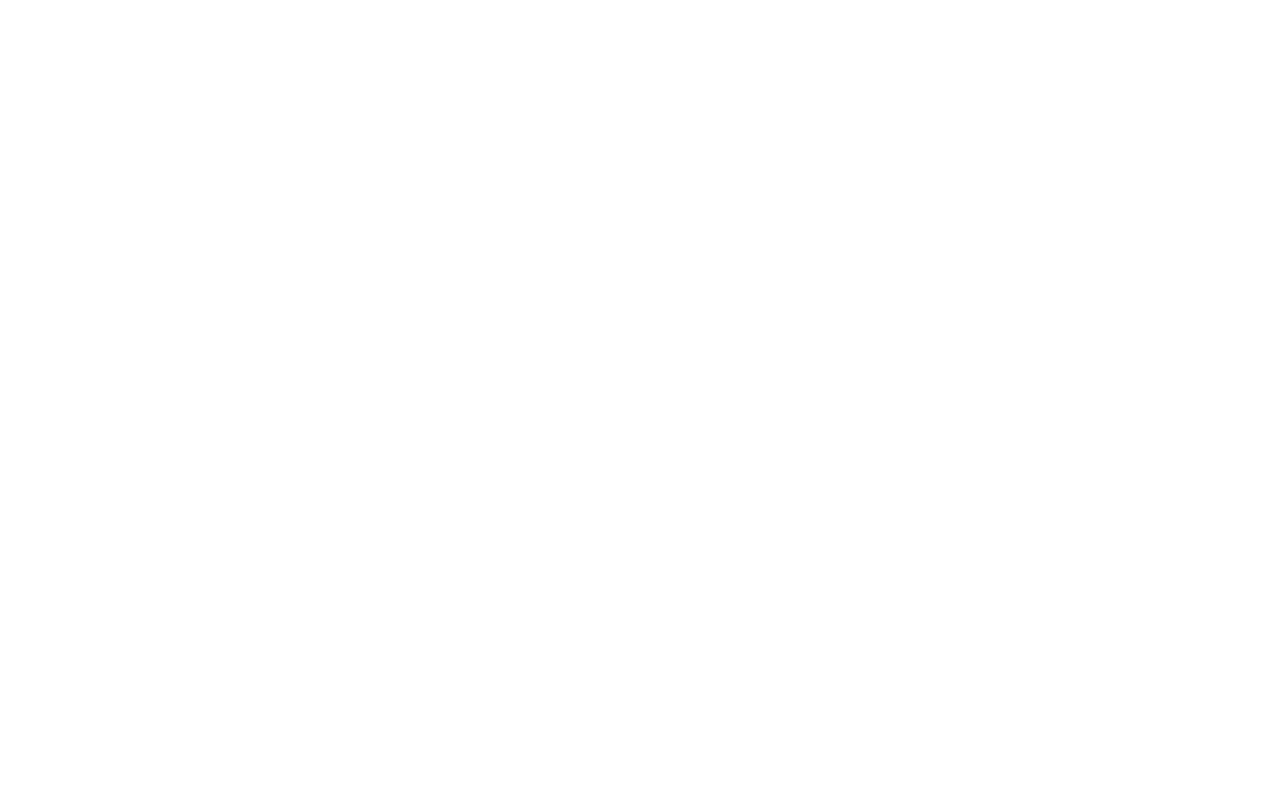
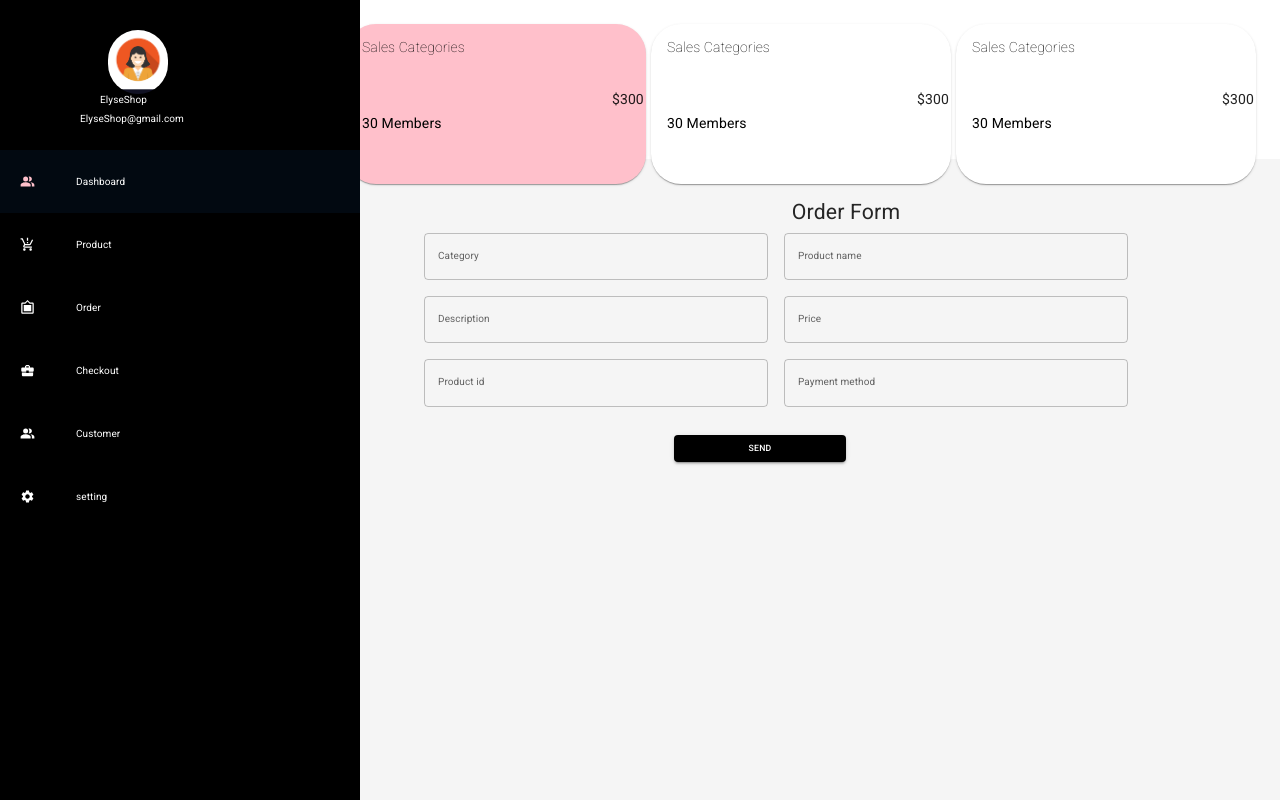
Before and after one commit to mutuyimana1/e-commerce, a React (Create React App) app: page /order in a window 1280 px wide. Before the commit this address had no page. Shown: the top 800 px of the page. Built offline with nearby package versions, Linux system fonts and the light colour scheme; a web font is replaced by a local one.

Commit message:
my-dashbord

```diff
--- a/src/App.js
+++ b/src/App.js
@@ -1,30 +1,9 @@
-// import React from "react";
-// import Header from "./component/header";
-
-// import Footer from "./component/footer";
-// import "./App.css"
-// import { Route } from "react-router-dom";
-// import Dashboard from "./views/Dashbord/Dashboard";
-// import Home from "./views/Home";
-// const App=()=>{
-//     return(
-//       <>
-
-
-//         <Header/>
-//         <Home></Home>
-//         <Footer/>
-//         </>
-//     );
-// };
-
-// export default App;
-
 import {BrowserRouter,Route,Routes} from "react-router-dom";
 import Home from "./views/Home";
 import Dashbrd from "./Dashbrd/Dashbrd";
 import AdminDashboard from "./Dashbrd/AdminDashbord";
-import Product from "./Dashbrd/Product"
+import Product from "./Dashbrd/Product";
+import Order from "./Dashbrd/oder";
 function App(){
   return(
 <BrowserRouter>
@@ -34,6 +13,7 @@
 <Route exact path="/Dashbrd" element={<Dashbrd/>}/>
 <Route exact path="/AdminDashbrd" element={<AdminDashboard/>}/>
 <Route exact path="/product" element={<Product/>}/>
+<Route exact path="/order" element={<Order/>}/>
 </Routes>
 </BrowserRouter>
   )
--- a/src/CDashboard/Header.js
+++ b/src/CDashboard/Header.js
@@ -65,13 +65,11 @@
       <Box
         sx={{
           display: "flex",
-          height: "210px",
+          height: "135px",
           width: "95%",
           mt: "24px",
           mx: "auto",
           justifyContent: "space-between",
-          zIndex:"999",
-          top:"0",
 
         }}
       >
--- a/src/Dashbrd/Dashbrd.js
+++ b/src/Dashbrd/Dashbrd.js
@@ -23,7 +23,7 @@
 const items = [
   { name: "Dashboard", icon: <PeopleAltIcon sx={{color:"pink"}} />},
   { name: "Product", icon: <ProductionQuantityLimitsIcon />,path:"/product"  },
-  { name: "Order", icon: <FilterFramesIcon /> },
+  { name: "Order", icon: <FilterFramesIcon />,path:"/order"  },
   { name: "Checkout", icon: < BusinessCenterIcon /> },
   { name: "Customer", icon: <PeopleAltIcon /> },
   { name:"setting", icon:<SettingsIcon/>}
--- a/src/Dashbrd/Head1.js
+++ b/src/Dashbrd/Head1.js
@@ -14,7 +14,7 @@
 
 export default function Head1({ style }) {
   return (
-    <Card sx={{ borderRadius: "30px", ...cardSizeCSS, ...style, p: "auto",height:"30vh",gap:"2rem" }}>
+    <Card sx={{ borderRadius: "30px", ...cardSizeCSS, ...style, p: "auto",height:"20vh",gap:"2rem" }}>
       <CardContent sx={cardSizeCSS}>
         <Typography
           sx={{
@@ -38,7 +38,7 @@
         </Box>
 
         <Typography
-          sx={{ fontSize: "14px", color: "rgba(0, 0, 0)", lineHeight: "24px" }}
+          sx={{ fontSize: "14px", color: "rgba(0, 0, 0)",position:"relative",bottom:"3rem"}}
         >
           30 Members
         </Typography>
@@ -49,8 +49,8 @@
             position: "absolute",
             left: "150px",
             right: "auto",
-            top: "32px",
-            bottom: "auto",
+
+            bottom: "30rem",
           }}
         >
 
--- a/src/Dashbrd/Product.js
+++ b/src/Dashbrd/Product.js
@@ -132,11 +132,21 @@
                 </div>
               </Card>
             </TabPanel>
-            <TabPanel value="2">Item Two</TabPanel>
+            <TabPanel value="2">
+            <button className='Months' >Months</button>
+            <div className="available">
+        <h4>Purchace <span>2675$</span> </h4>
+        <h4>Available <span>49875$</span> </h4>
+        <h4>Sales Price <span>6535$</span> </h4>
+        <h4>Sales<span>65474$</span> </h4>
+        </div>
+            </TabPanel>
             <TabPanel value="3">Item Three</TabPanel>
           </TabContext>
         </Box>
-        <Chart/>
+        <Chart>
+        </Chart>
+
       </DashLayout>
     </>
   );
--- a/src/Dashbrd/Retailer.js
+++ b/src/Dashbrd/Retailer.js
@@ -110,20 +110,20 @@
           <ValueAxis />
 
           <LineSeries
-            name="Hydro-electric"
-            valueField="hydro"
+            name="Electricity"
+            valueField="electro"
             argumentField="country"
             seriesComponent={Line}
           />
           <LineSeries
-            name="Oil"
-            valueField="oil"
+            name="decoration"
+            valueField="decoration"
             argumentField="country"
             seriesComponent={Line}
           />
           <LineSeries
-            name="Natural gas"
-            valueField="gas"
+            name="men's Clothes"
+            valueField="men's Clothes"
             argumentField="country"
             seriesComponent={Line}
           />
@@ -134,8 +134,8 @@
             seriesComponent={Line}
           />
           <LineSeries
-            name="Nuclear"
-            valueField="nuclear"
+            name="Shoes"
+            valueField="Shoes"
             argumentField="country"
             seriesComponent={Line}
           />
--- /dev/null
+++ b/src/Dashbrd/oder.js
@@ -0,0 +1,111 @@
+import * as React  from 'react';
+import DashLayout from "../CDashboard/Layout";
+import SettingsIcon from '@mui/icons-material/Settings';
+import ProductionQuantityLimitsIcon from '@mui/icons-material/ProductionQuantityLimits';
+import PeopleAltIcon from '@mui/icons-material/PeopleAlt';
+import BusinessCenterIcon from '@mui/icons-material/BusinessCenter';
+import FilterFramesIcon from '@mui/icons-material/FilterFrames';
+import { FormControl,InputLabel,Box,TextField ,Button, Typography,OutlinedInput } from "@mui/material"
+import { width } from "@mui/system"
+
+
+
+
+const items = [
+  { name: "Dashboard", icon: <PeopleAltIcon sx={{ color: "pink" }} />, path: "/Dashbrd" },
+  { name: "Product", icon: <ProductionQuantityLimitsIcon />, path: "/product" },
+  { name: "Order", icon: <FilterFramesIcon />, path: "/order" },
+  { name: "Checkout", icon: < BusinessCenterIcon /> },
+  { name: "Customer", icon: <PeopleAltIcon /> },
+  { name: "setting", icon: <SettingsIcon /> }
+
+];
+
+
+
+
+
+
+
+const Order=()=>{
+  return (
+    <>
+      <DashLayout siderItems={items} >
+      <Box
+        component="form"
+        sx={{
+          marginLeft:"90px",
+          position:"relative",
+          bottom:"20rem"
+        }}
+      >
+        <Typography variant="h4" component="h5" sx={{
+          textAlign:"center",
+
+        }}>Order Form</Typography>
+         <FormControl fullWidth sx={{ m: 1 ,width:"40%"}}>
+          <InputLabel htmlFor="outlined-adornment-amount">Category</InputLabel>
+          <OutlinedInput
+            id="outlined-adornment-amount"
+            label="Amount"
+            width="30%"
+          />
+        </FormControl>
+        <FormControl fullWidth sx={{ m: 1 ,width:"40%"}}>
+          <InputLabel htmlFor="outlined-adornment-amount">Product name</InputLabel>
+          <OutlinedInput
+            id="outlined-adornment-amount"
+            label="Amount"
+            width="30%"
+          />
+        </FormControl>
+        <FormControl fullWidth sx={{ m: 1 ,width:"40%"}}>
+          <InputLabel htmlFor="outlined-adornment-amount">Description</InputLabel>
+          <OutlinedInput
+            id="outlined-adornment-amount"
+            label="Amount"
+            width="30%"
+          />
+        </FormControl>
+        <FormControl fullWidth sx={{ m: 1 ,width:"40%"}}>
+          <InputLabel htmlFor="outlined-adornment-amount">Price</InputLabel>
+          <OutlinedInput
+            id="outlined-adornment-amount"
+            label="Amount"
+            width="30%"
+          />
+        </FormControl>
+        <FormControl fullWidth sx={{ m: 1 ,width:"40%"}}>
+          <InputLabel htmlFor="outlined-adornment-amount">Product id</InputLabel>
+          <OutlinedInput
+          id="outlined-adornment-amount"
+          label="Amount"
+          width="30%"
+          />
+
+
+        </FormControl>
+        <FormControl fullWidth sx={{ m: 1 ,width:"40%"}}>
+          <InputLabel htmlFor="outlined-adornment-amount">Payment method</InputLabel>
+          <OutlinedInput
+            id="outlined-adornment-amount"
+            label="Amount"
+            width="30%"
+          />
+        </FormControl>
+
+        <Button
+        sx={{
+          marginLeft:"30%",
+          width:"20%",
+          marginTop: "20px",
+          background:"black"
+        }}
+         variant="contained"
+        >Send</Button>
+      </Box>
+      </DashLayout>
+      </>
+  )
+}
+export default Order;
--- a/src/views/Dashbord/Dashboard.css
+++ b/src/views/Dashbord/Dashboard.css
@@ -156,3 +156,18 @@
     width:80%;
     left: 50px;
 }
+.available{
+    gap: 2rem;
+    font-size: 20px;
+
+}
+.Months{
+    background-color: rgb(211, 133, 146);
+    width: 10%;
+    height: 5vh;
+    color: white;
+    font-size: 20px;
+    border: none;
+    position: relative;
+    left: 5rem;
+}
```
Also changed, not shown: src/CDashboard/data.js (+30 -34 lines).
